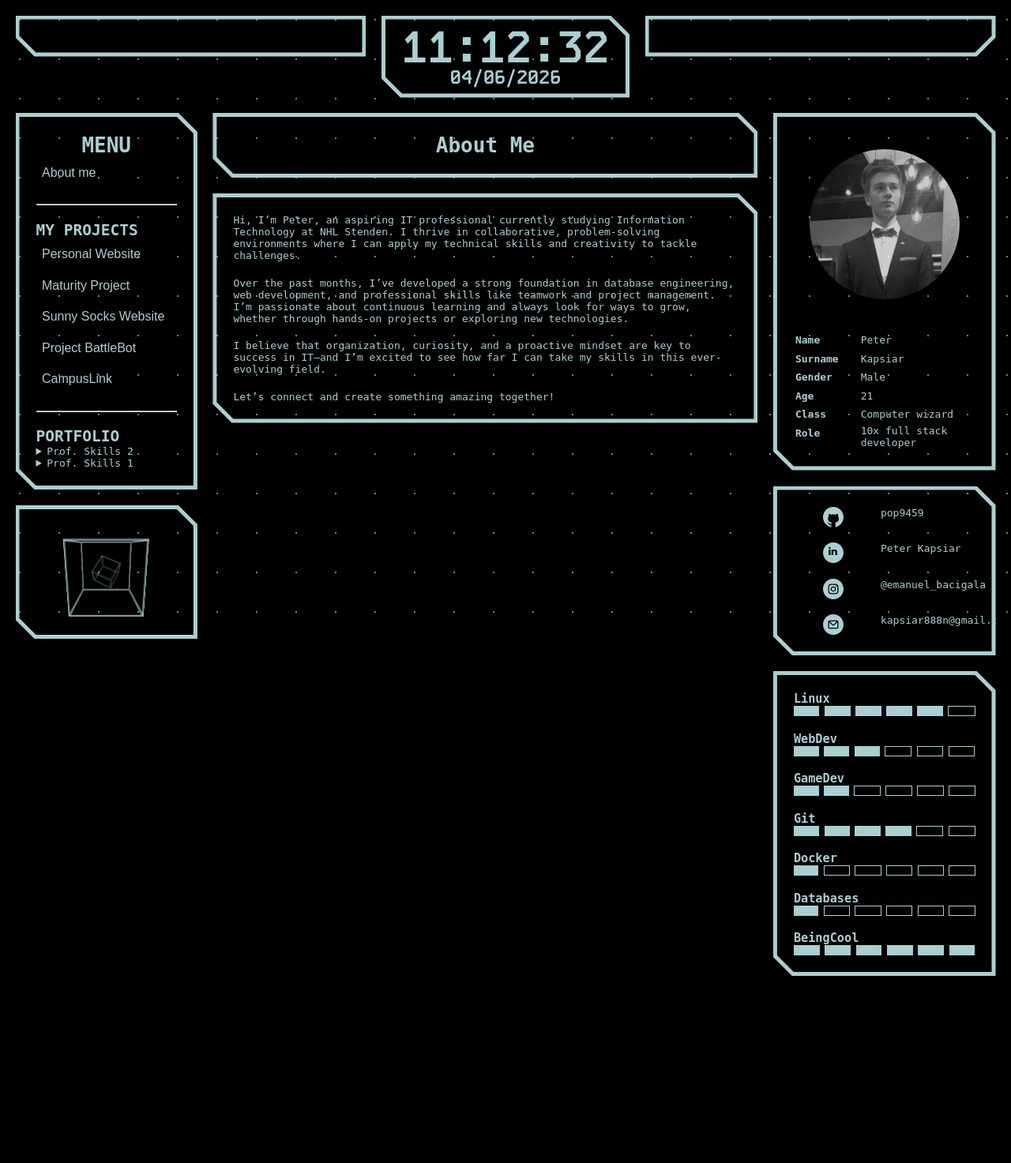
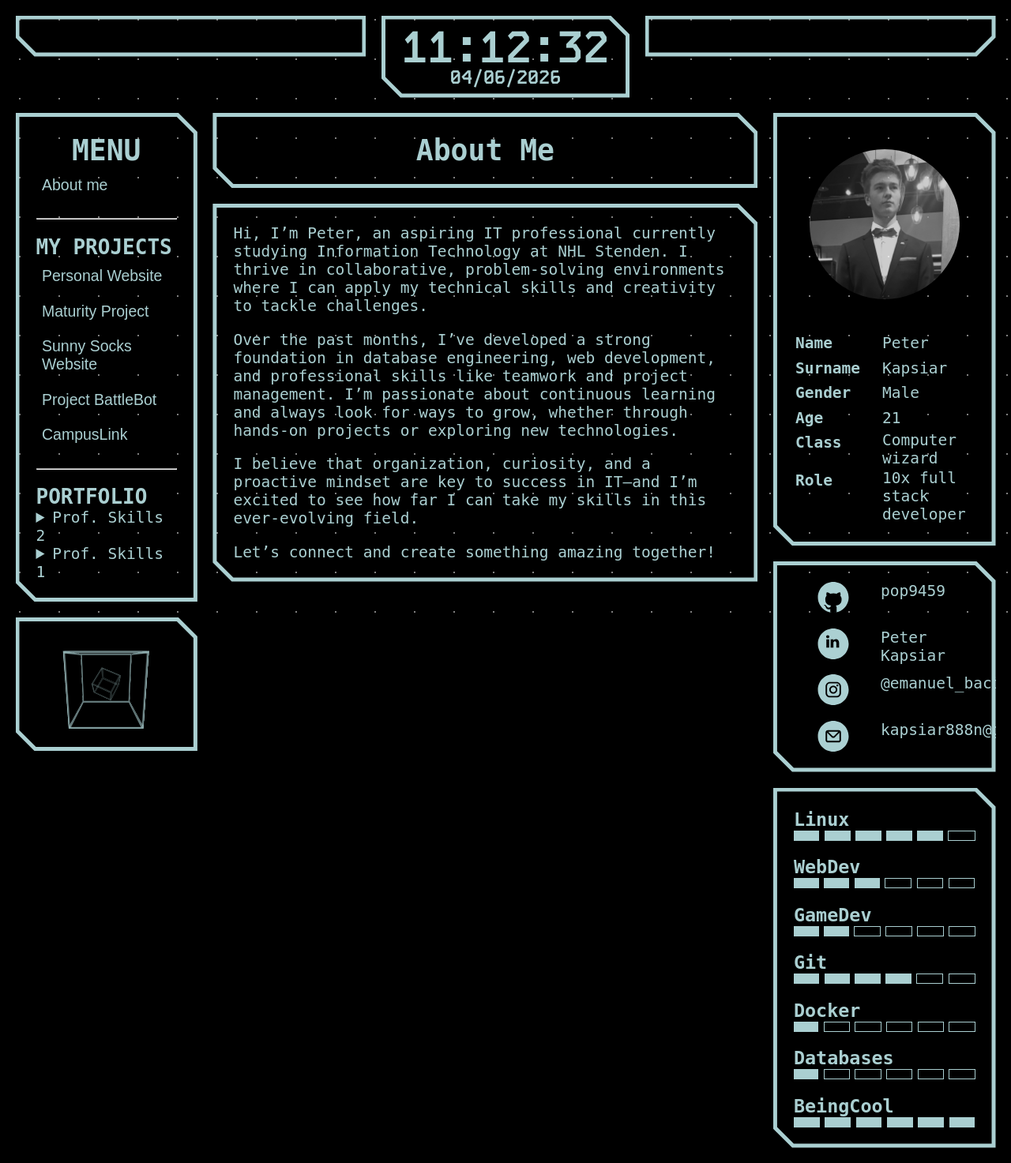
Before and after one commit to pop9459/personalWebsite, a PHP site: page / in a window 1280 px wide. Shown: the whole page at 79% size. Before the commit the page ends 1236 px from the top, so only its background shows below. Run offline with PHP 8.4, Linux system fonts and the light colour scheme.

Commit message:
Fixed font sizes for header elements

```diff
--- a/css/main.css
+++ b/css/main.css
@@ -19,6 +19,7 @@
     margin: 0;
     padding: 0;
     gap: 1.5rem;
+    font-size: 1.5rem;
 }
 
 html, body
@@ -32,6 +33,17 @@ html, body
 h1
 {
     text-align: center;
+    font-size: 2.8rem;
+}
+
+h2
+{
+    font-size: 2rem;
+}
+
+h3, h4, h5, h6
+{
+    font-size: 1.8rem;
 }
 
 img, video, embed, iframe
```
